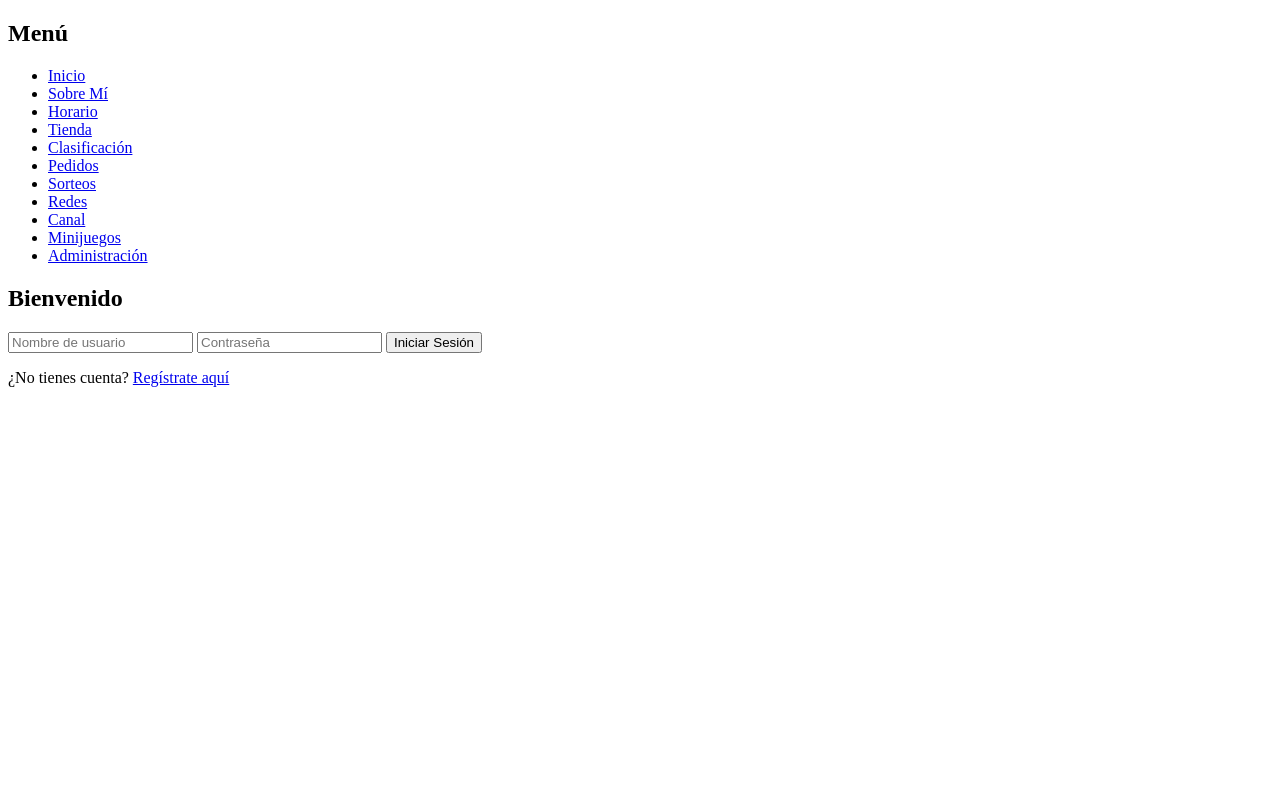
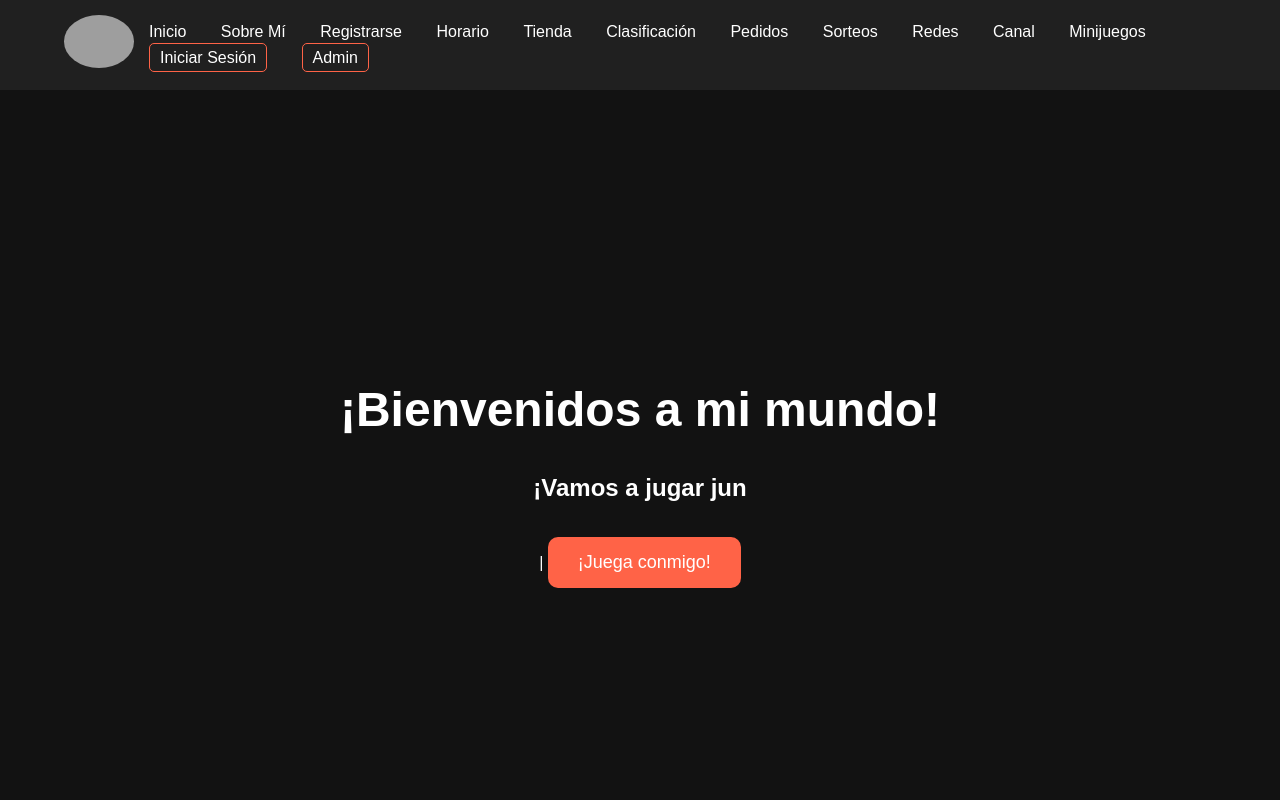
Before and after one commit to LetsGoPol/letsgopol.github.io, a plain HTML site: page index.html in a window 1280 px wide. Shown: the top 800 px of the page. Drawn offline with nearby package versions, Linux system fonts and the light colour scheme; grey boxes are pictures that could not be loaded.

Commit message:
Update index.html

```diff
--- a/index.html
+++ b/index.html
@@ -1,37 +1,63 @@
 <!DOCTYPE html>
 <html lang="es">
 <head>
-    <meta charset="UTF-8">
-    <meta name="viewport" content="width=device-width, initial-scale=1.0">
-    <title>Panel del Streamer</title>
-    <link rel="stylesheet" href="styles.css">
-    <script defer src="script.js"></script>
+  <meta charset="UTF-8">
+  <meta name="viewport" content="width=device-width, initial-scale=1.0">
+  <title>LetsGoPol - Inicio</title>
+  <link rel="stylesheet" href="style.css">
+  <!-- Librerías de animación -->
+  <script src="https://cdn.jsdelivr.net/npm/typed.js@2.0.12"></script>
+  <script src="https://cdn.jsdelivr.net/npm/particles.js"></script>
 </head>
 <body>
-    <div class="sidebar">
-        <h2>Menú</h2>
-        <ul>
-            <li><a href="index.html">Inicio</a></li>
-            <li><a href="sobremi.html">Sobre Mí</a></li>
-            <li><a href="horario.html">Horario</a></li>
-            <li><a href="tienda.html">Tienda</a></li>
-            <li><a href="clasificacion.html">Clasificación</a></li>
-            <li><a href="pedidos.html">Pedidos</a></li>
-            <li><a href="sorteos.html">Sorteos</a></li>
-            <li><a href="redes.html">Redes</a></li>
-            <li><a href="canal.html">Canal</a></li>
-            <li><a href="minijuegos.html">Minijuegos</a></li>
-            <li><a href="admin.html">Administración</a></li>
-        </ul>
+  <!-- Menú principal -->
+  <header>
+    <div class="header-container">
+      <div class="logo">
+        <img src="https://static-cdn.jtvnw.net/jtv_user_pictures/8587e006-8578-4c36-b1cc-fa2d067ac9c9-profile_image-70x70.png" alt="Logo LetsGoPol">
+      </div>
+      <nav class="navbar">
+        <a href="index.html">Inicio</a>
+        <a href="about.html">Sobre Mí</a>
+        <a href="register.html">Registrarse</a>
+        <a href="schedule.html">Horario</a>
+        <a href="store.html">Tienda</a>
+        <a href="leaderboard.html">Clasificación</a>
+        <a href="orders.html">Pedidos</a>
+        <a href="giveaways.html">Sorteos</a>
+        <a href="socials.html">Redes</a>
+        <a href="channel.html">Canal</a>
+        <a href="games.html">Minijuegos</a>
+        <a href="login.html" class="auth-btn">Iniciar Sesión</a>
+        <a href="admin.html" class="auth-btn">Admin</a>
+      </nav>
     </div>
-    <div class="content">
-        <div class="login-section">
-            <h2>Bienvenido</h2>
-            <input type="text" id="loginNombre" placeholder="Nombre de usuario">
-            <input type="password" id="loginPassword" placeholder="Contraseña">
-            <button onclick="iniciarSesion()">Iniciar Sesión</button>
-            <p>¿No tienes cuenta? <a href="register.html">Regístrate aquí</a></p>
-        </div>
+  </header>
+
+  <!-- Sección HERO -->
+  <section id="hero" class="hero">
+    <div id="particles-js"></div>
+    <div class="hero-content">
+      <h1>¡Bienvenidos a mi mundo!</h1>
+      <p class="typed-text"></p>
+      <button onclick="location.href='games.html'">¡Juega conmigo!</button>
     </div>
+  </section>
+
+  <!-- Contenido adicional (puedes enlazar a otros archivos para cada apartado) -->
+  <section id="intro" class="intro">
+    <div class="container">
+      <h2>Bienvenido a LetsGoPol</h2>
+      <p>Aquí encontrarás todo: desde mi información personal hasta mis minijuegos y tienda oficial.</p>
+    </div>
+  </section>
+
+  <footer>
+    <div class="container">
+      <p>&copy; 2025 LetsGoPol | Todos los derechos reservados.</p>
+    </div>
+  </footer>
+
+  <script src="script.js"></script>
 </body>
 </html>
```
